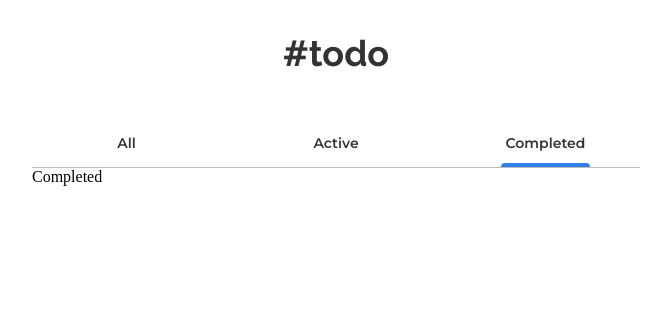
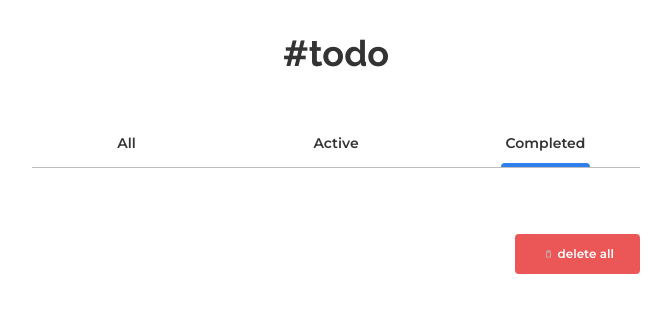
Before and after one commit to villalb4/toDo, a React (Create React App) app: page / in a window 1280 px wide. Both pictures are taken after a click on the element "Completed". Shown: the top 312 px of the page, without its empty margins (304-975 px from the left). Built offline with nearby package versions, Linux system fonts and the light colour scheme.

Commit message:
add: structured component & styles

```diff
--- a/src/components/sections/completedSection/CompletedSection.js
+++ b/src/components/sections/completedSection/CompletedSection.js
@@ -1,9 +1,40 @@
 import React from 'react'
+import AddTodo from '../../addTodo/addTodo.js'
+import { useSelector } from 'react-redux'
+import trash from '../../../assets/trash.png'
+import './CompletedSection.css'
 
 function CompletedSection() {
+
+  const getItems = useSelector(e => e.tasks.localTask)
+
+  const itemsFiltered = getItems.filter(e => e.completed === false)
+
   return (
     <div>
-      Completed
+      <div className="completedSection_divContent">
+        {itemsFiltered.map((e,i) => {
+          return(
+            <div key={i} className="allSection_divInput completed">
+              <div className='allSection_divItems'>
+                <input type={'checkbox'} className="allSection_checkbox"/>
+                <p className='allSection_pTask'>{e.task}</p>
+              </div>
+              <div className='allSection_divImage'>
+                <img src={trash}></img>
+              </div>
+            </div>
+          )
+        })}
+      </div>
+      <div className='allSection_divButton'>
+        <button>
+          <div className='completedSection_divImgButton'>
+            <img src={trash} />
+          </div>
+          delete all
+        </button>
+      </div>
     </div>
   )
 }
```
